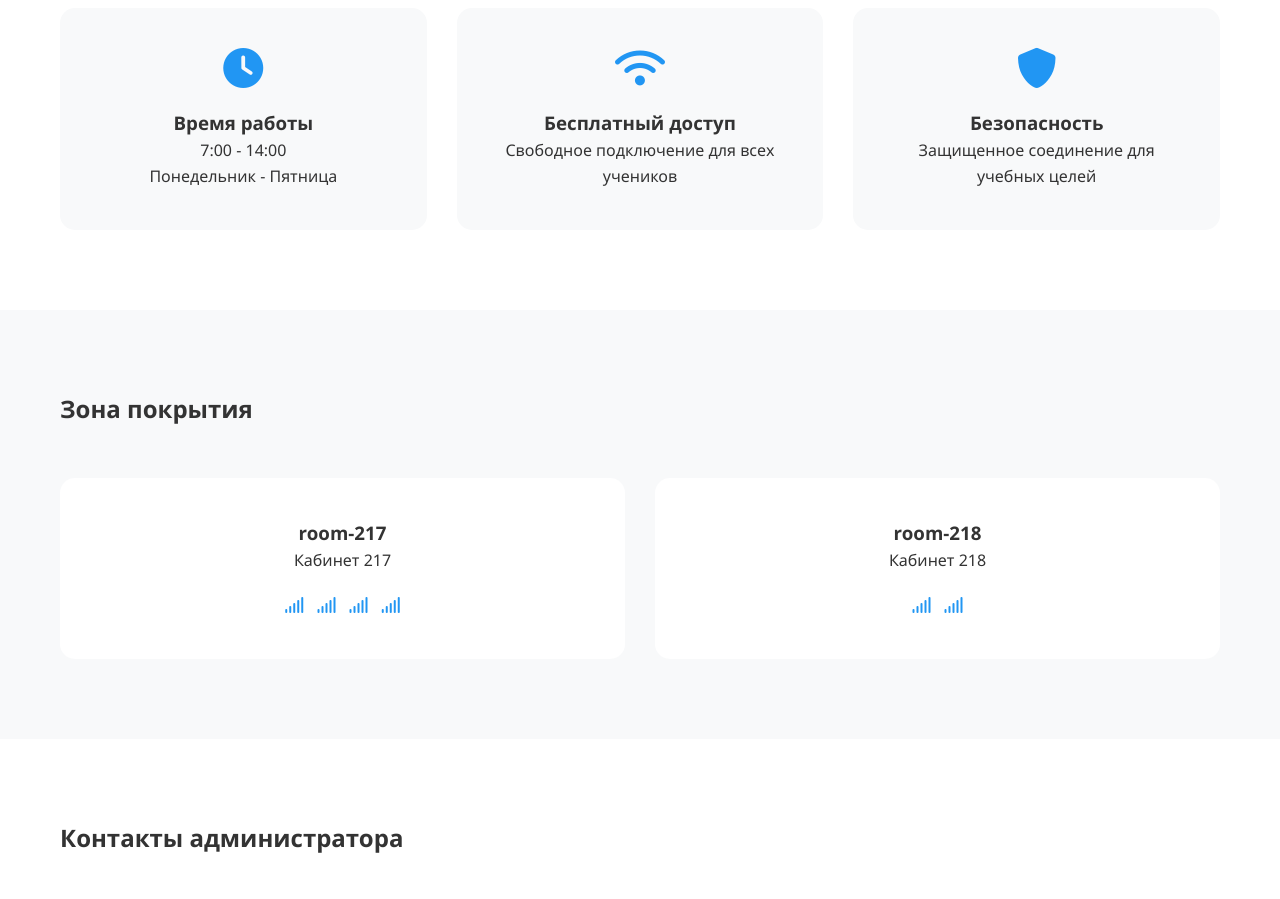
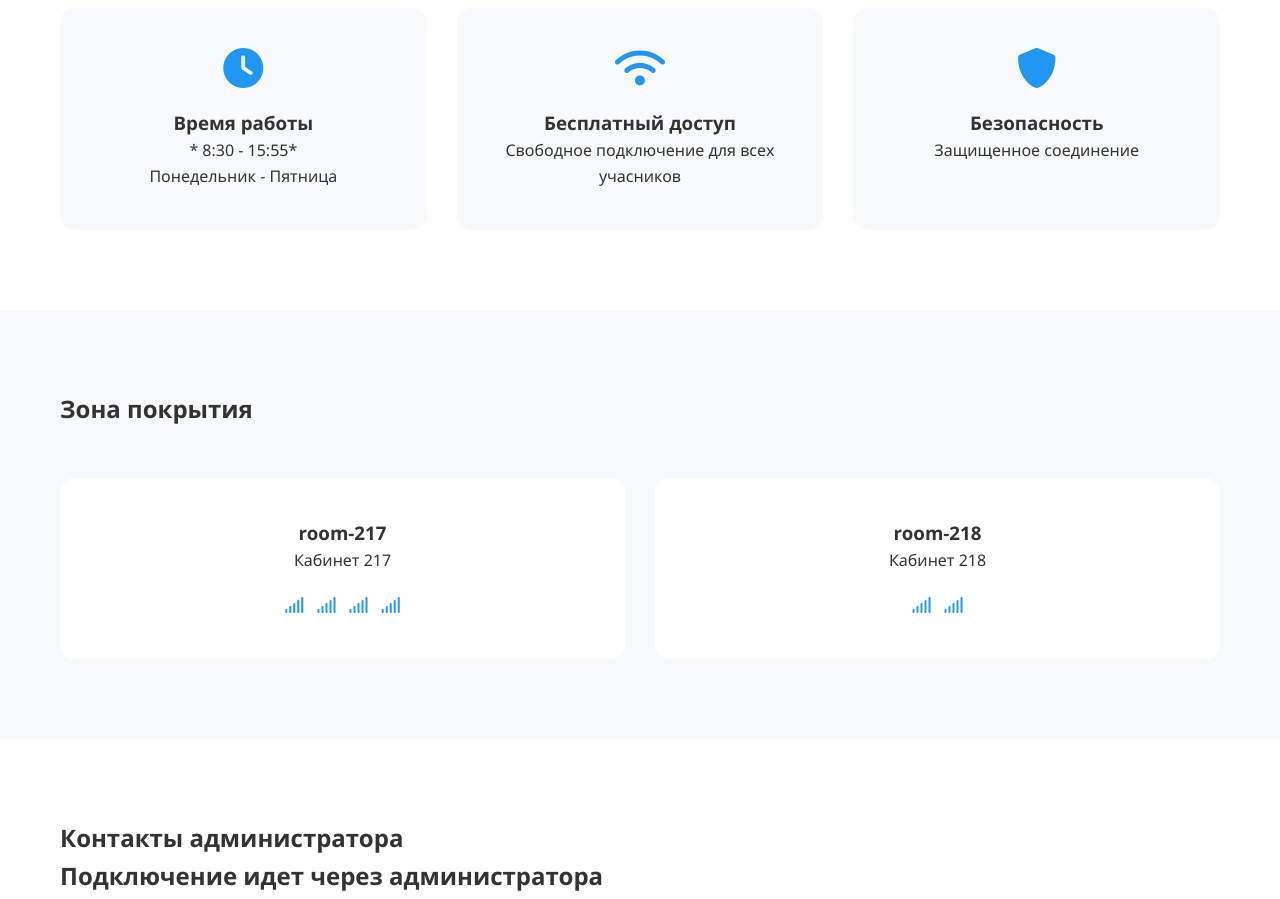
Before and after one commit to Mavox-ID/wifiwork.pp.ua, a plain HTML site: page index.html in a window 1280 px wide. Shown: the part 960-1859 px from the top of the page. Drawn offline with Linux system fonts and the light colour scheme.

Commit message:
Updated website design

```diff
--- a/index.html
+++ b/index.html
@@ -43,17 +43,17 @@
                 <div class="feature-card">
                     <i class="fas fa-clock"></i>
                     <h3>Время работы</h3>
-                    <p>7:00 - 14:00<br>Понедельник - Пятница</p>
+                    <p>* 8:30 - 15:55*<br>Понедельник - Пятница</p>
                 </div>
                 <div class="feature-card">
                     <i class="fas fa-wifi"></i>
                     <h3>Бесплатный доступ</h3>
-                    <p>Свободное подключение для всех учеников</p>
+                    <p>Свободное подключение для всех учасников</p>
                 </div>
                 <div class="feature-card">
                     <i class="fas fa-shield-alt"></i>
                     <h3>Безопасность</h3>
-                    <p>Защищенное соединение для учебных целей</p>
+                    <p>Защищенное соединение</p>
                 </div>
             </div>
         </div>
@@ -88,6 +88,7 @@
     <section id="contact" class="contact">
         <div class="section-container">
             <h2>Контакты администратора</h2>
+            <h2>Подключение идет через администратора</h2>
             <div class="contact-cards">
                 <div class="contact-card">
                     <i class="fas fa-user"></i>
@@ -102,7 +103,7 @@
                 <div class="contact-card">
                     <i class="fas fa-envelope"></i>
                     <h3>Email</h3>
-                    <p><a href="mailto:markd.voznyuk@gmail.com">support@wifiwork.pp.ua</a></p>
+                    <p><a href="mailto:support@wifiwork.pp.ua">support@wifiwork.pp.ua</a></p>
                 </div>
             </div>
         </div>
```
